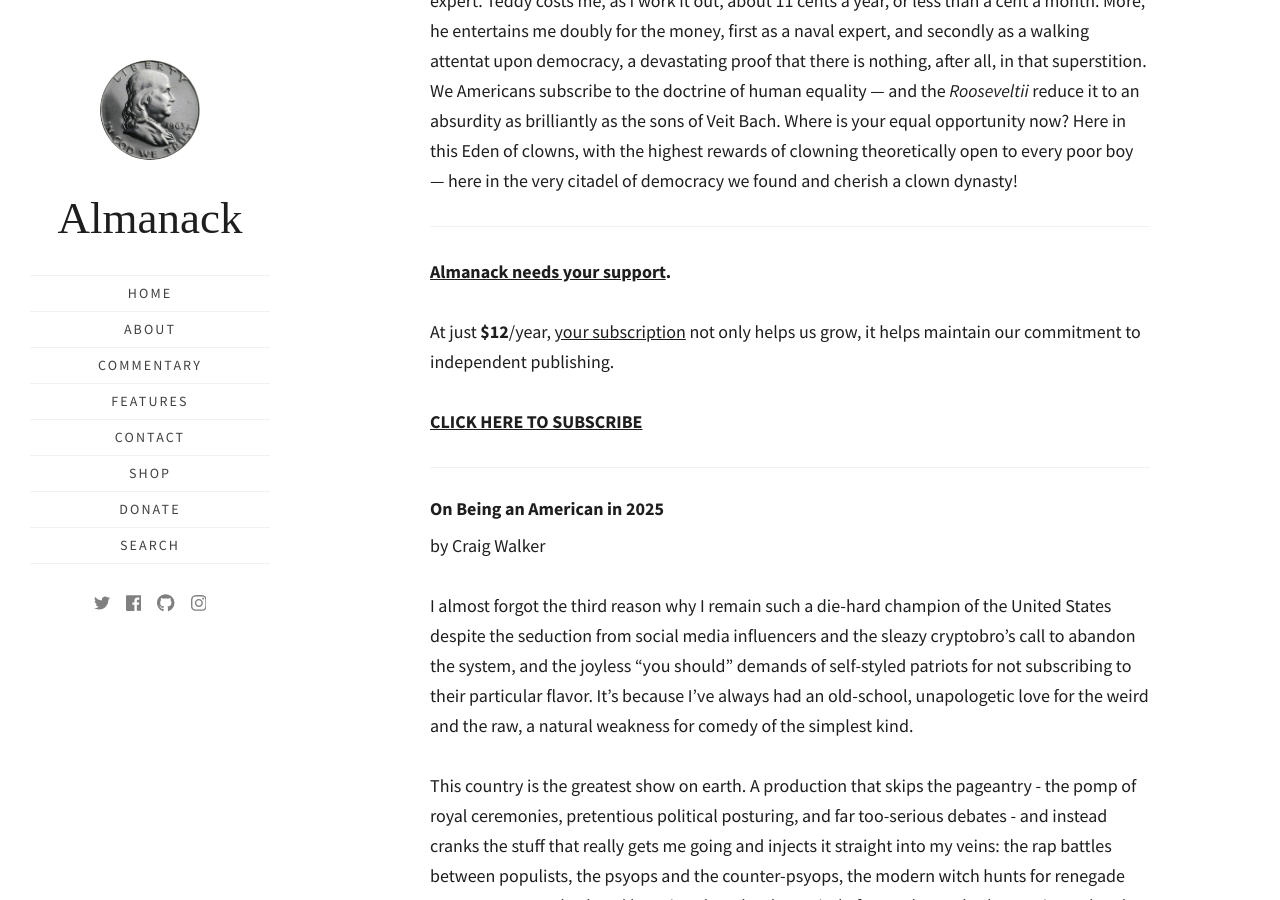
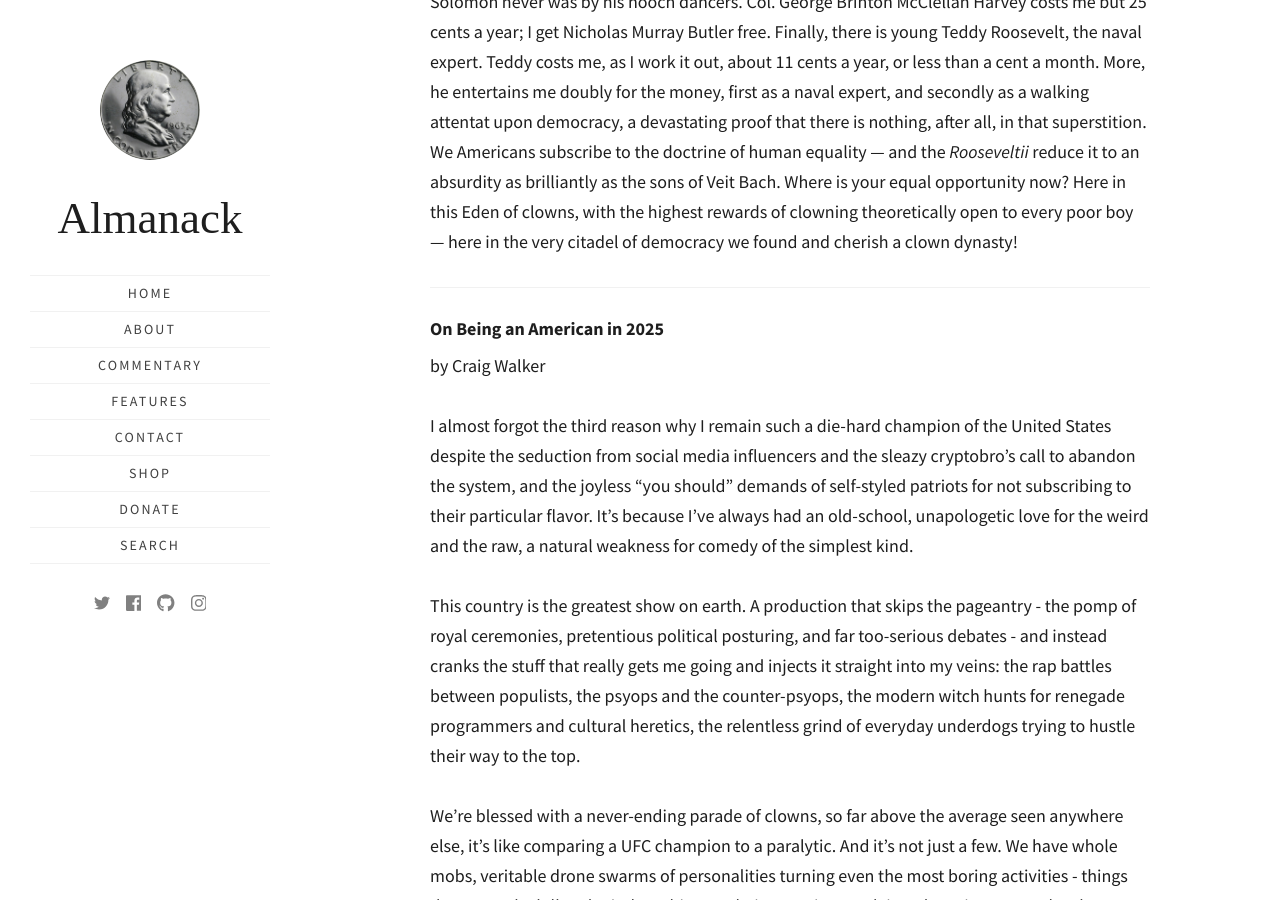
Before and after one commit to walkercraig/almanack, a Jekyll site: the page built from _posts/2025/2025-02-25-on-being-an-american-in-2025.md, in a window 1280 px wide and 900 px high, scrolled down 4433 px. Built offline with Jekyll 4.4.1, drawn with Linux system fonts in a browser that asks for light colours; some web fonts are replaced; some of the changed text lies outside the part shown.

Commit message:
Update 2025-02-25-on-being-an-american-in-2025.md

```diff
--- a/_posts/2025/2025-02-25-on-being-an-american-in-2025.md
+++ b/_posts/2025/2025-02-25-on-being-an-american-in-2025.md
@@ -1,13 +1,16 @@
 ---
 layout: post
-image: /assets/images/posts/2025/0_1.png
+image: https://onedrive.live.com/personal/800b07d8a62f7b21/Documents/Pictures/Challenge%20Media/Almanack/Posts/Images/0_1.png
 tag: [ Commentary ]
 title: On Being an American in 2025
 excerpt: Revisiting H.L. Mencken's 1922 essay in 2025, Craig makes some subtle changes to modernize and update the language and syntax, to see what may still ring true today.
 ---
 
-![0-1.png](https://walkercraig.github.io/almanack/assets/images/posts/2025/0_1.png)
-<small>This image, which can rightly be described as AI slop, is merely a placeholder but, notably, an image of AI slop is itself a subtle metaphor for our modern times.</small>
+<figure>
+  <img src="https://onedrive.live.com/personal/800b07d8a62f7b21/Documents/Pictures/Challenge%20Media/Almanack/Posts/Images/0_1.png" alt="AI generated image."/>
+  <figcaption>This image, which can rightly be described as AI slop, is merely a placeholder but, notably, an image of AI slop is itself a subtle metaphor for our modern times.</figcaption>
+</figure>
+---
 
 Revisiting H.L. Mencken's 1922 essay in 2025, Craig makes some subtle changes to modernize and update the language and syntax, to see what may still ring true today.
 
@@ -55,14 +58,6 @@
 
 ---
 
-**[Almanack needs your support](https://www.almanack.blog/#/portal/signup).**
-
-At just **$12**/year, [your subscription](https://www.almanack.blog/#/portal/signup) not only helps us grow, it helps maintain our commitment to independent publishing.
-
-**[CLICK HERE TO SUBSCRIBE](https://www.almanack.blog/#/portal/signup)**
-
----
-
 #### On Being an American in 2025
 
 by Craig Walker
@@ -94,11 +89,3 @@
 And honestly, when you really think about it, the price is super affordable.
 
 ---
-
-**[Almanack needs your support](https://www.almanack.blog/#/portal/signup).**
-
-At just **$12**/year, [your subscription](https://www.almanack.blog/#/portal/signup) not only helps us grow, it helps maintain our commitment to independent publishing.
-
-**[CLICK HERE TO SUBSCRIBE](https://www.almanack.blog/#/portal/signup)**
-
----
```
